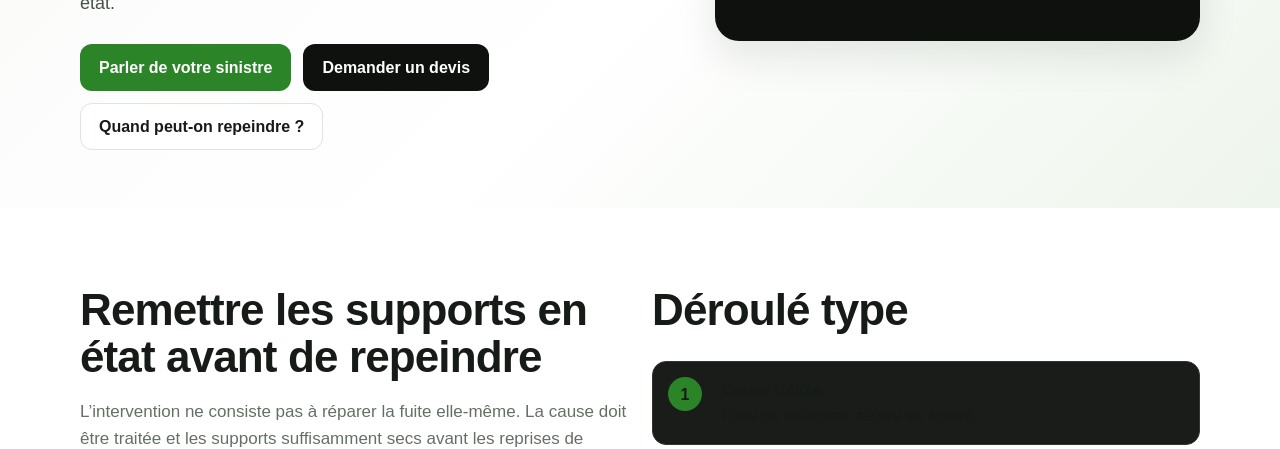
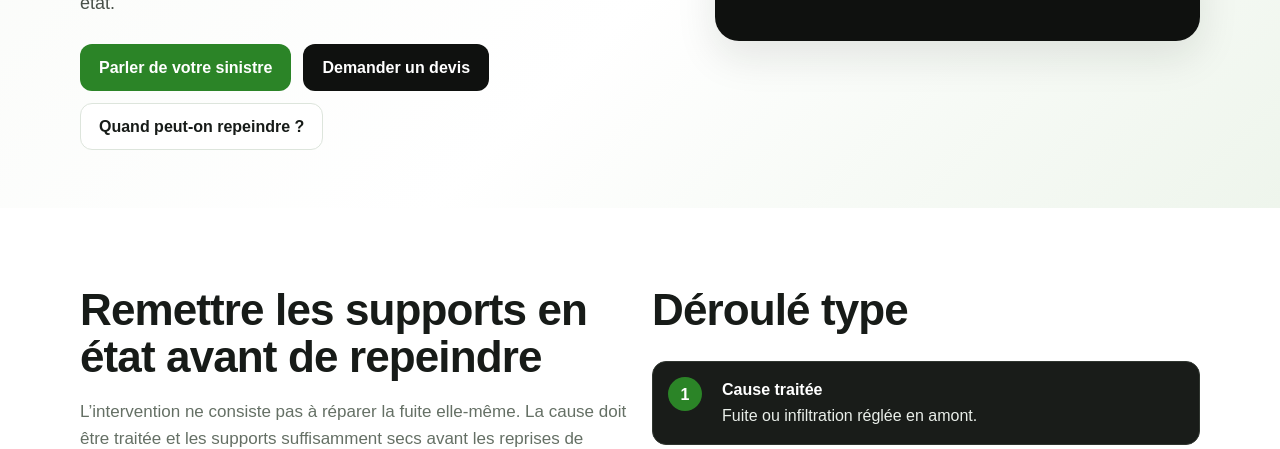
Before and after one commit to redav42-star/platrerie-peinture-forezienne, a plain HTML site: page degats-des-eaux.html in a window 1280 px wide. Shown: the part 511-960 px from the top of the page. Drawn offline with Linux system fonts and the light colour scheme.

Commit message:
Corrige le contraste du texte dans les etapes

```diff
--- a/styles.css
+++ b/styles.css
@@ -58,8 +58,9 @@ section{padding:70px 0}
 .dark .section-head p{color:#ccd2cc}
 .dark .eyebrow,.cta-box .eyebrow{color:#8fdb89}
 .dark .btn-outline{background:#fff;color:var(--ink);border-color:#fff}
-.step{display:grid;grid-template-columns:42px minmax(0,1fr);gap:12px;padding:15px;border-radius:14px;background:#191c19;border:1px solid #303630}
-.step b{display:flex;align-items:center;justify-content:center;width:34px;height:34px;border-radius:50%;background:var(--green)}
+.step{display:grid;grid-template-columns:42px minmax(0,1fr);gap:12px;padding:15px;border-radius:14px;background:#191c19;border:1px solid #303630;color:#e9eee9}
+.step strong{color:#fff}
+.step b{display:flex;align-items:center;justify-content:center;width:34px;height:34px;border-radius:50%;background:var(--green);color:#fff}
 .steps{display:grid;gap:12px}
 .review-grid{display:grid;grid-template-columns:repeat(2,minmax(0,1fr));gap:18px}
 .review{background:#fff;border:1px solid var(--line);border-radius:18px;padding:22px;min-width:0}
```
